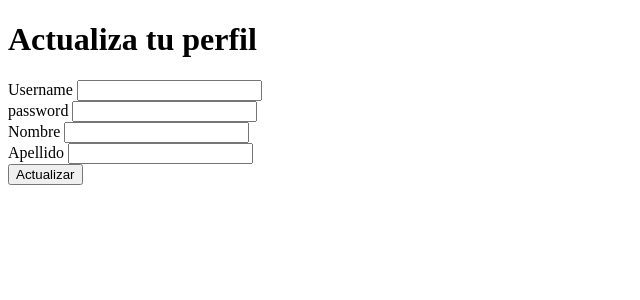
After one commit to AsterotthCR/Activ5DS7, a PHP site: template public/views/User/editprofile.php in a window 1280 px wide. The commit adds this page. Shown: the top 300 px of the page, without its empty margins (0-640 px from the left). Run offline with PHP 8.4, Linux system fonts and the light colour scheme; the template is opened without the code that fills it, so the values that code supplies are empty.

Commit message:
Crud users finished

```diff
--- /dev/null
+++ b/public/views/User/editprofile.php
@@ -0,0 +1,33 @@
+<!DOCTYPE html>
+<html lang="en">
+<head>
+    <meta charset="UTF-8">
+    <meta name="viewport" content="width=device-width, initial-scale=1.0">
+    <title>Actualizar datos</title>
+</head>
+<body>
+    <h1>Actualiza tu perfil</h1>
+    <div class="container">
+        <form action="/profile/<?= $loggedUser['codUser']?>/edit" method="post">
+
+            <div>
+                <label for="username">Username <i class="fa-solid fa-user"></i></label>
+                <input type="text" name="user" id="user" value="<?= $loggedUser['user']?>" required />
+            </div>
+            <div>
+                <label for="password">password <i class="fa-solid fa-key"></i></label>
+                <input type="text" name="password" id="password" value="<?= $loggedUser['password']?>" required />
+            </div>
+            <div>
+                <label for="name">Nombre</label>
+                <input type="text" name="name" id="name" value="<?= $loggedUser['name']?>">
+            </div>
+            <div>
+                <label for="lastname">Apellido</label>
+                <input type="text" name="lastname" id="lastname" value="<?= $loggedUser['lastname']?>">
+            </div>
+            <button type="submit">Actualizar</button>
+        </form>
+    </div>
+</body>
+</html>
--- a/public/views/User/profile.php
+++ b/public/views/User/profile.php
@@ -9,5 +9,7 @@
     <h1>esto es el perfil del usuario</h1>
     <p>Nombre: <?= $loggedUser['name'] ?></p>
     <p>Apellido: <?= $loggedUser['lastname'] ?></p>
+
+    <a href="/profile/<?= $loggedUser['codUser']?>/edit"><button>Editar perfil</button></a>
 </body>
 </html>
--- a/routes/WebRoutes.php
+++ b/routes/WebRoutes.php
@@ -13,10 +13,10 @@ Routes::get('/', function(){
 
 // Users Routes
 Routes::get('/profile/:id', [UserController::class, 'profile']);
-
+Routes::get('/profile/:id/edit', [UserController::class, 'editProfile']);
+Routes::post('/profile/:id/edit', [UserController::class, 'updateProfile']);
 Routes::get('/register', [UserController::class, 'register']);
 Routes::post('/register', [UserController::class, 'newUser']);
-
 Routes::get('/login', [UserController::class, 'login']);
 
 //Products Routes
```
Also changed, not shown: App/Controllers/UserController.php (+18 -0 lines).
